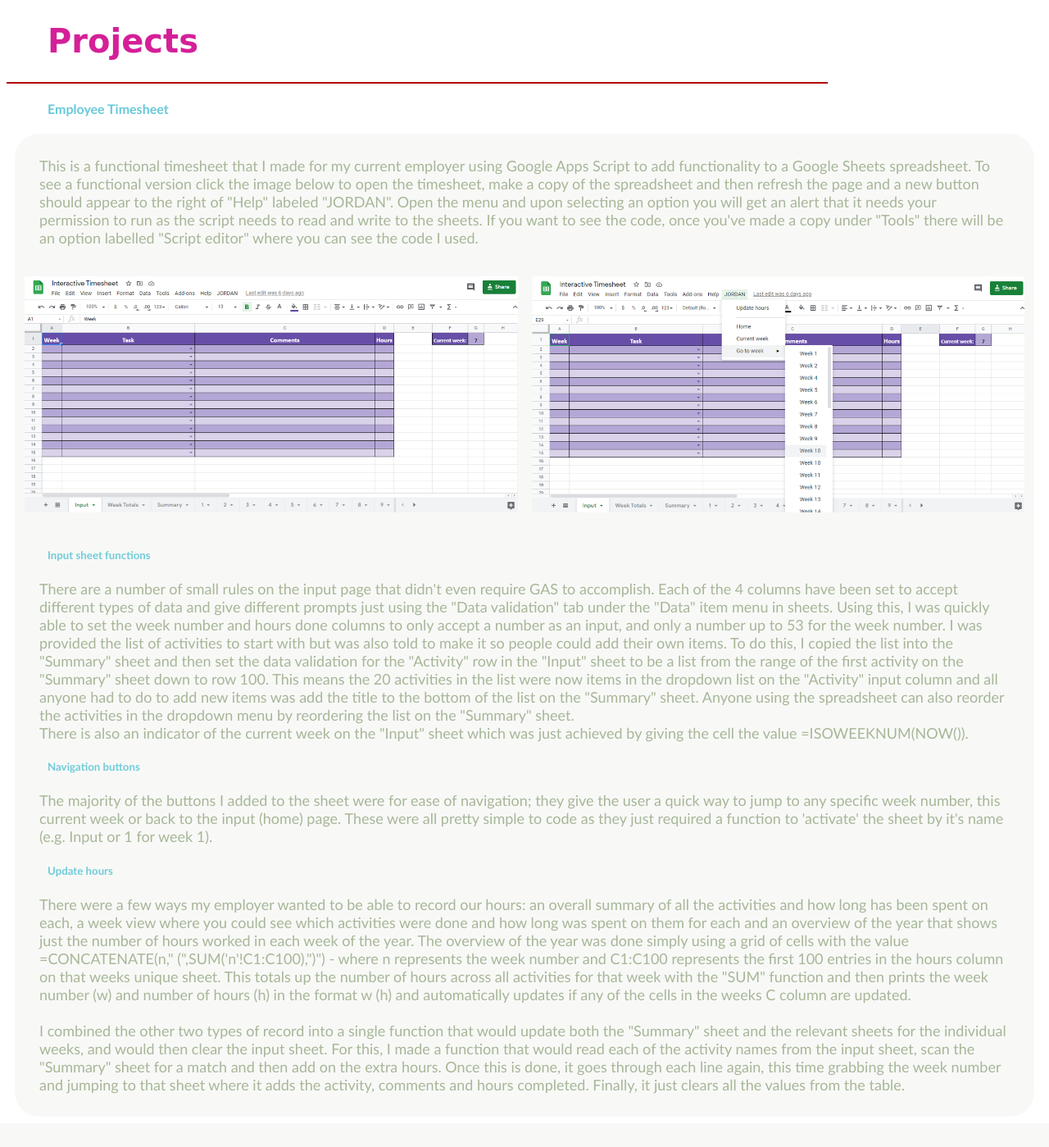
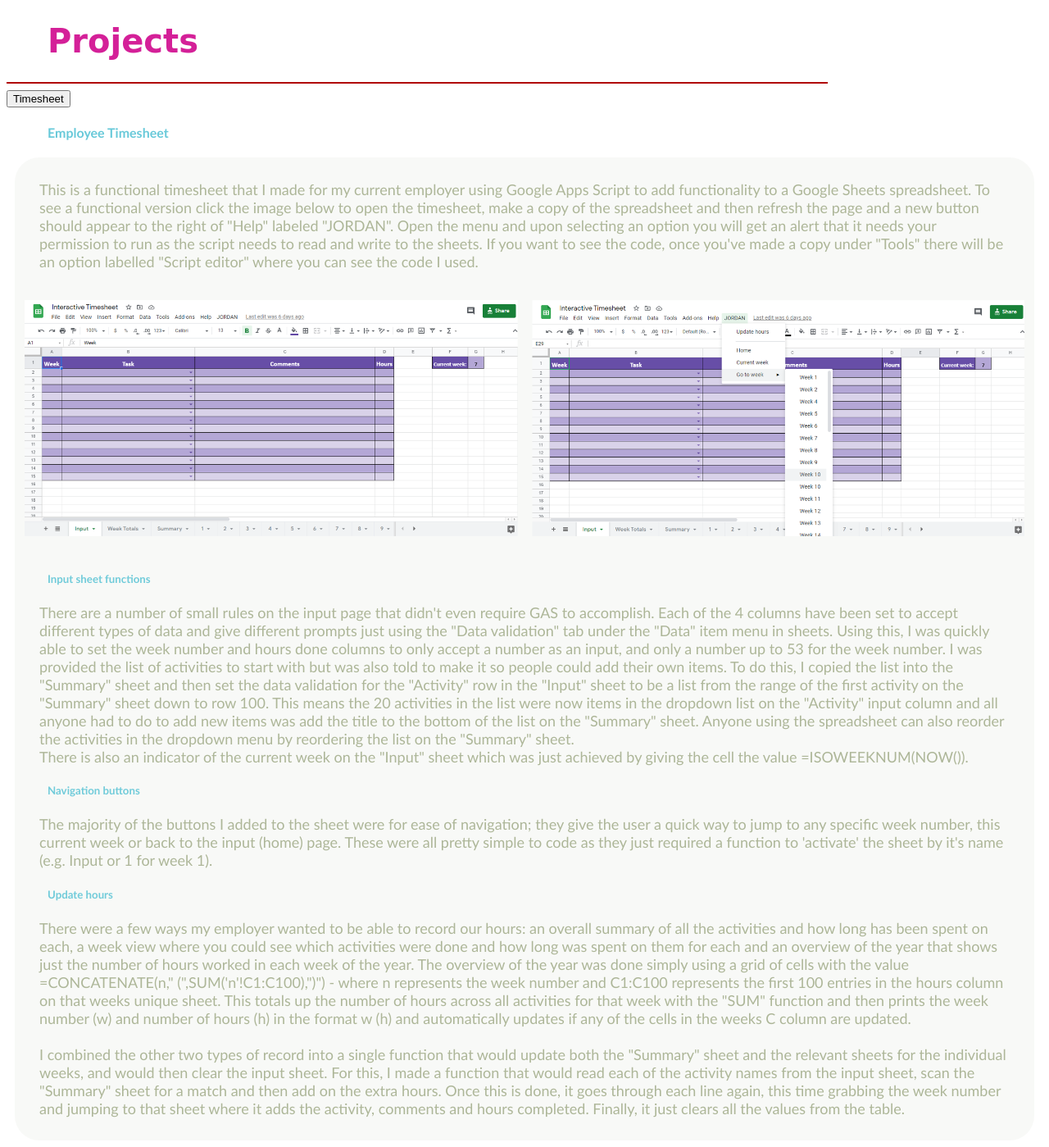
Before and after one commit to jAdelaide/Portfolio, a PHP site: page /sections/projects.php in a window 1280 px wide. Shown: the whole page at 82% size. Before the commit the page ends 1334 px from the top, so only its background shows below. Run offline with PHP 8.4, Linux system fonts and the light colour scheme.

Commit message:
Button to select project

```diff
--- a/sections/projectPages/timesheet.php
+++ b/sections/projectPages/timesheet.php
@@ -1,7 +1,11 @@
-<h4 style="text-align: left; color: rgba(77, 191, 210, 0.85); margin-left: 50px; font-family: candara; font-weight: bold">Employee Timesheet</h4>
+<button onclick="selectProject()">Timesheet</button>
+
+<div id="timesheet">
+    <h4 style="text-align: left; color: rgba(77, 191, 210, 0.85); margin-left: 50px; font-family: candara; font-weight: bold">
+    Employee Timesheet</h4>
 
     <div style="margin-left: 10px; margin-right: 10px; padding-left: 30px; padding-right: 30px; padding-top: 10px; padding-bottom: 10px; background-color: rgba(167, 182, 152, 0.08); border-radius: 30px; color: rgb(210, 190, 170)">
-    <p style="font-size: 17px; font-family: candara; color: rgb(167, 182, 152); font-size: 18px">
+        <p style="font-size: 17px; font-family: candara; color: rgb(173, 182, 152); font-size: 18px">
         This is a functional timesheet that I made for my current employer using Google Apps Script to add functionality to a Google Sheets spreadsheet.
         To see a functional version click the image below to open the timesheet, make a copy of the spreadsheet and then refresh the page and a new button should appear to the right of "Help" labeled "JORDAN".
         Open the menu and upon selecting an option you will get an alert that it needs your permission to run as the script needs to read and write to the sheets.
@@ -16,7 +20,7 @@
 
         <h5 style="padding-bottom: 0px; text-align: left; color: rgba(77, 191, 210, 0.8); margin-left: 10px; font-family: candara">Input sheet functions</h5>
 
-    <p style="font-size: 17px; font-family: candara; color: rgb(167, 182, 152); font-size: 18px">
+        <p style="font-size: 17px; font-family: candara; color: rgb(173, 182, 152); font-size: 18px">
         There are a number of small rules on the input page that didn't even require GAS to accomplish.
         Each of the 4 columns have been set to accept different types of data and give different prompts just using the "Data validation" tab under the "Data" item menu in sheets.
         Using this, I was quickly able to set the week number and hours done columns to only accept a number as an input, and only a number up to 53 for the week number.
@@ -31,7 +35,7 @@
 
         <h5 style="padding-bottom: 0px; text-align: left; color: rgba(77, 191, 210, 0.8); margin-left: 10px; font-family: candara">Navigation buttons</h5>
 
-    <p style="font-size: 17px; font-family: candara; color: rgb(167, 182, 152); font-size: 18px">
+        <p style="font-size: 17px; font-family: candara; color: rgb(173, 182, 152); font-size: 18px">
             The majority of the buttons I added to the sheet were for ease of navigation; they give the user a quick way to jump to any specific week number, this current week or back to the input (home) page.
             These were all pretty simple to code as they just required a function to 'activate' the sheet by it's name (e.g. Input or 1 for week 1).
         </p>
@@ -39,7 +43,7 @@
 
         <h5 style="padding-bottom: 0px; text-align: left; color: rgba(77, 191, 210, 0.8); margin-left: 10px; font-family: candara">Update hours</h5>
 
-    <p style="font-size: 17px; font-family: candara; color: rgb(167, 182, 152); font-size: 18px">
+        <p style="font-size: 17px; font-family: candara; color: rgb(173, 182, 152); font-size: 18px">
             There were a few ways my employer wanted to be able to record our hours: an overall summary of all the activities and how long has been spent on each, a week view where you could see which activities were done and how long was spent on them for each and an overview of the year that shows just the number of hours worked in each week of the year.
             The overview of the year was done simply using a grid of cells with the value =CONCATENATE(n," (",SUM('n'!C1:C100),")") - where n represents the week number and C1:C100 represents the first 100 entries in the hours column on that weeks unique sheet.
             This totals up the number of hours across all activities for that week with the "SUM" function and then prints the week number (w) and number of hours (h) in the format w (h) and automatically updates if any of the cells in the weeks C column are updated.
@@ -51,3 +55,16 @@
         </p>
 
     </div>
+</div>
+
+<script>
+    function selectProject() {
+        var x = document.getElementById("timesheet");
+        if (x.style.display === "none") {
+            x.style.display = "block";
+        }
+        else {
+            x.style.display = "none";
+        }
+    }
+</script>
--- a/sections/projects.php
+++ b/sections/projects.php
@@ -4,8 +4,5 @@
 <h1 style="color: rgb(212, 32, 152); text-indent: 50px; font-family: 'Luckiest Guy', cursive; font-size: 40px">Projects</h1>
 <hr align="left" width="1000px" color=" rgb(0, 0, 0,)">
 
-<?php
-
-?>
 
 <?php include 'projectPages/timesheet.php'; ?>
```
Also changed, not shown: custom.css (+7 -0 lines). Lines whose indentation alone changed are shown as unchanged.
